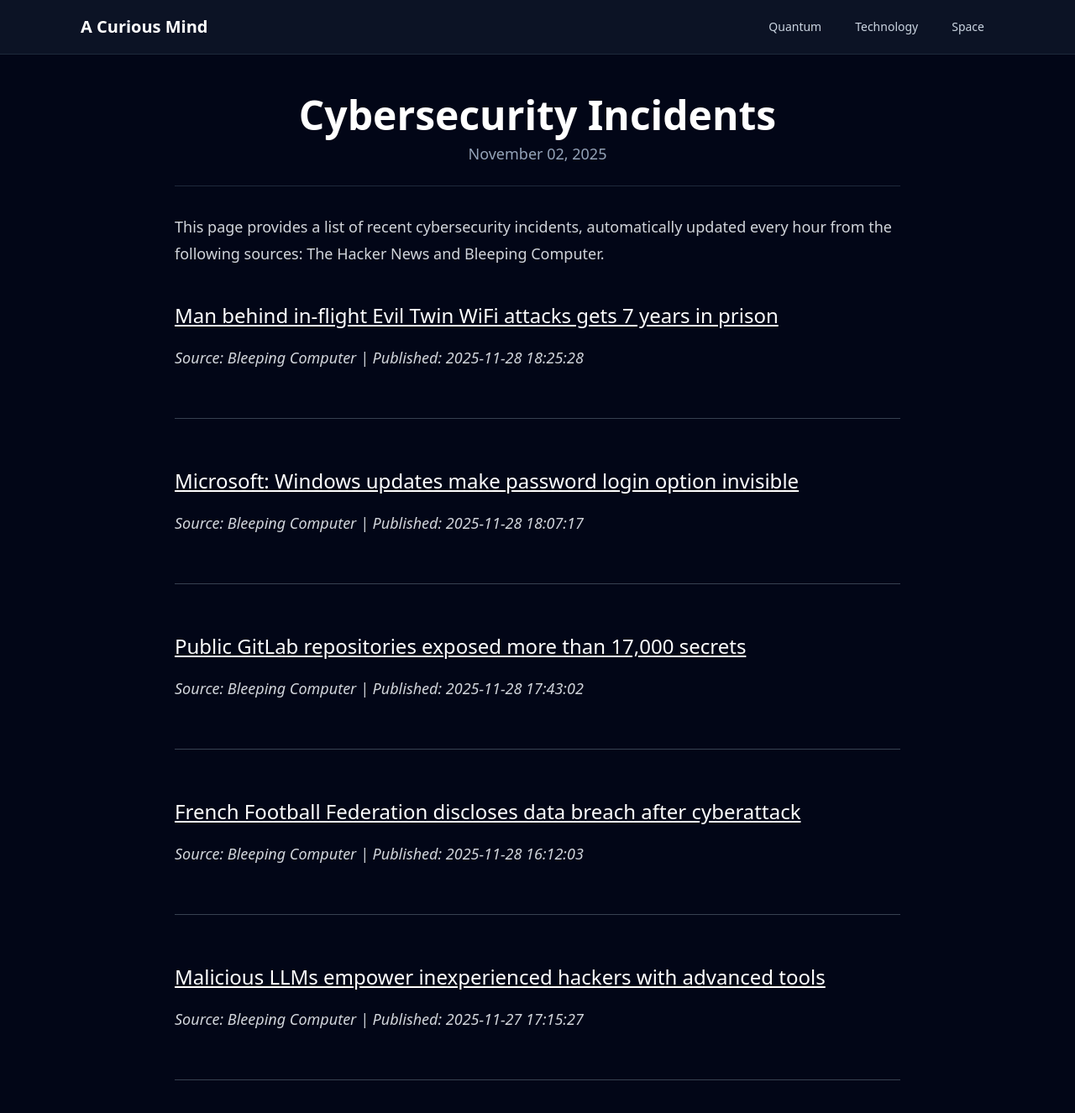
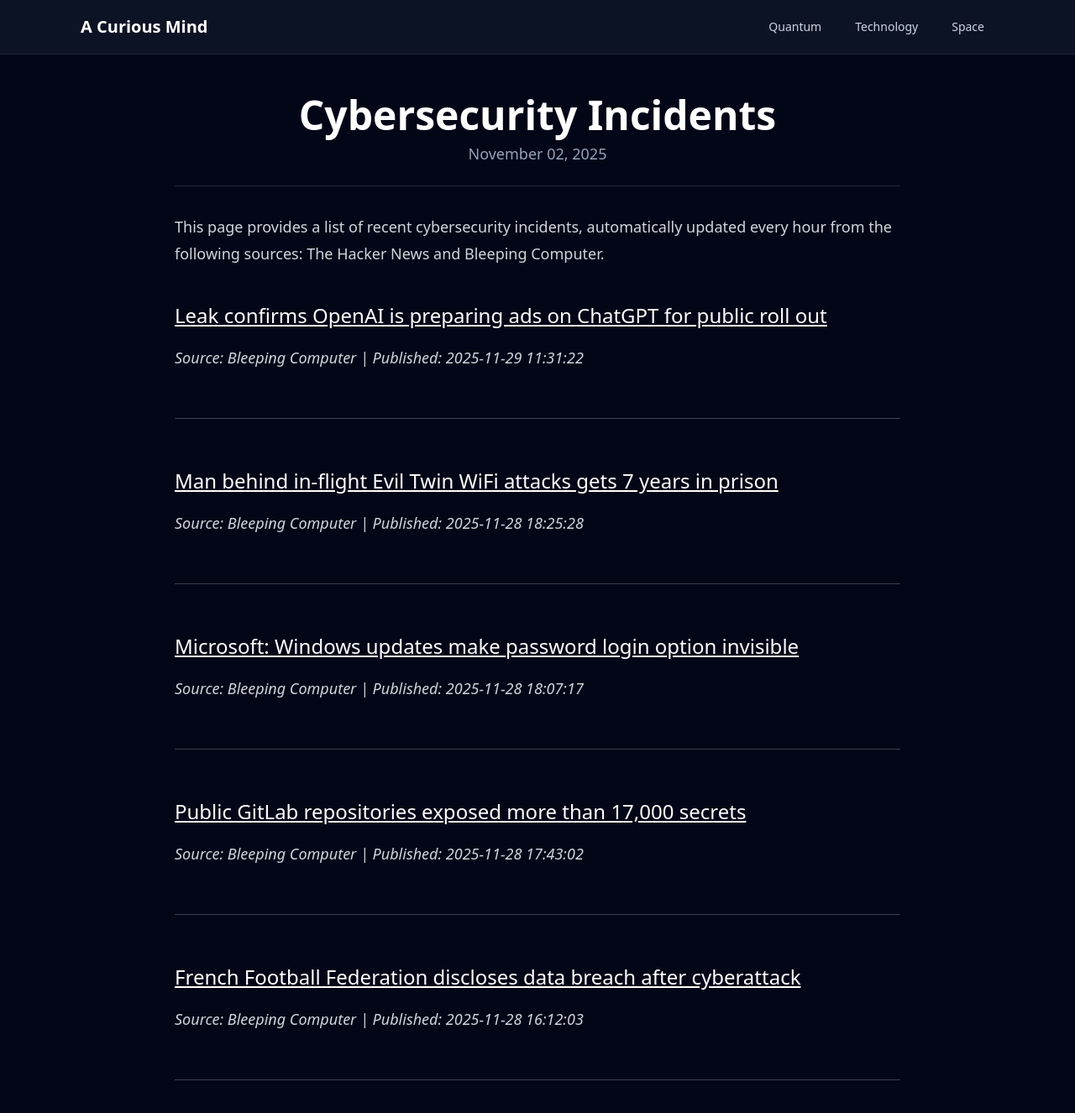
Before and after one commit to onehl7/onehl7.github.io, a Jekyll site: the page built from _posts/2025-11-02-cybersecurity-incidents.md, in a window 1280 px wide and 1400 px high. Shown: the top 1326 px of the window at 84% size. Built offline with Jekyll 4.4.1, drawn with Linux system fonts in a browser that asks for light colours; nearby versions of some CDN libraries.

Commit message:
Update news data

```diff
--- a/_data/news.json
+++ b/_data/news.json
@@ -1,4 +1,10 @@
 [
+  {
+    "source": "Bleeping Computer",
+    "title": "Leak confirms OpenAI is preparing ads on ChatGPT for public roll out",
+    "link": "https://www.bleepingcomputer.com/news/artificial-intelligence/leak-confirms-openai-is-preparing-ads-on-chatgpt-for-public-roll-out/",
+    "published": "2025-11-29 11:31:22"
+  },
   {
     "source": "Bleeping Computer",
     "title": "Man behind in-flight Evil Twin WiFi attacks gets 7 years in prison",
@@ -22,11 +28,5 @@
     "title": "French Football Federation discloses data breach after cyberattack",
     "link": "https://www.bleepingcomputer.com/news/security/french-football-federation-fff-discloses-data-breach-after-cyberattack/",
     "published": "2025-11-28 16:12:03"
-  },
-  {
-    "source": "Bleeping Computer",
-    "title": "Malicious LLMs empower inexperienced hackers with advanced tools",
-    "link": "https://www.bleepingcomputer.com/news/security/malicious-llms-empower-inexperienced-hackers-with-advanced-tools/",
-    "published": "2025-11-27 17:15:27"
   }
 ]
```
